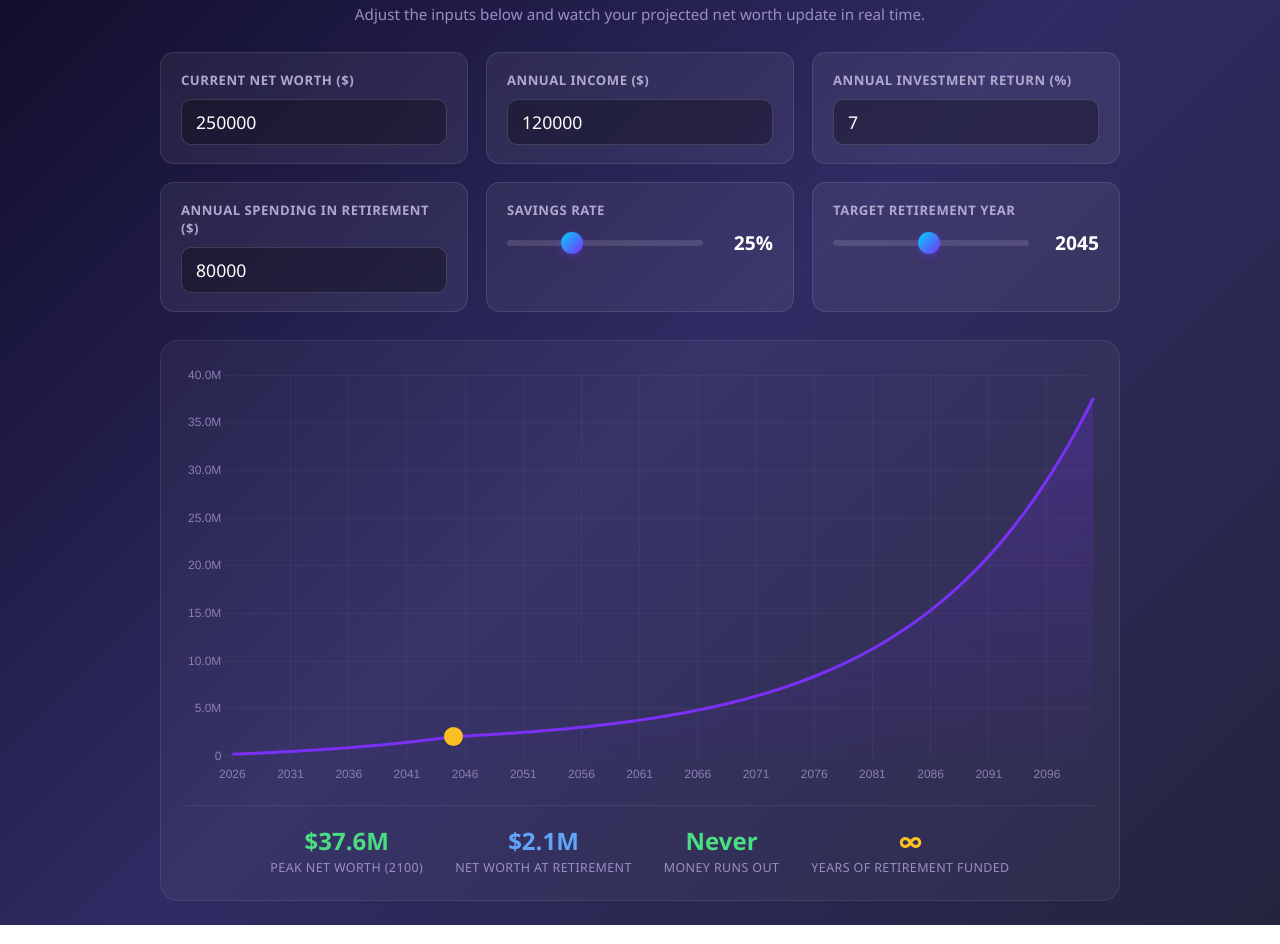
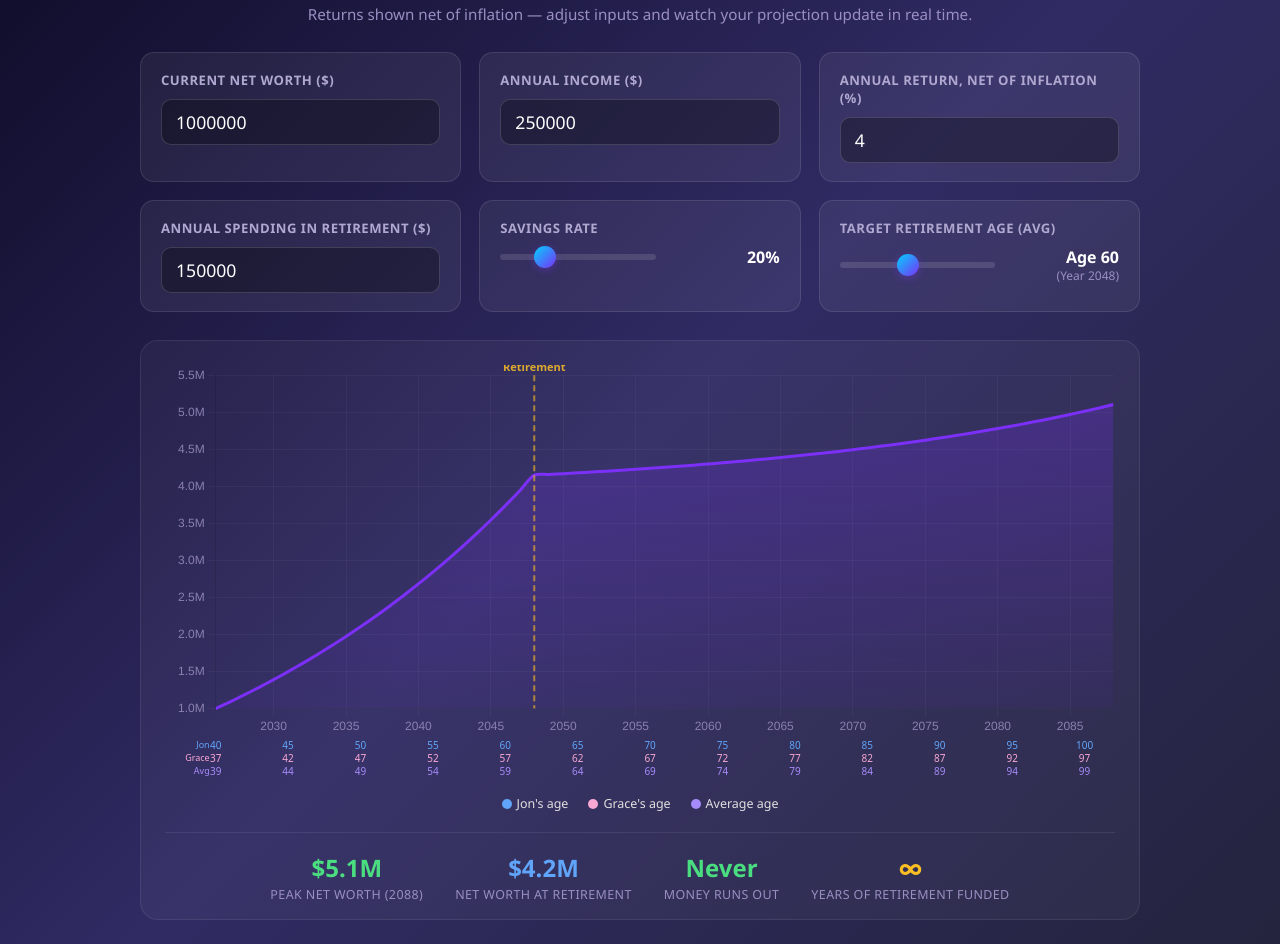
Before and after one commit to jon-hanover/retirement-website, a plain HTML site: page index.html in a window 1280 px wide. Shown: the part 69-1013 px from the top of the page. Drawn offline with nearby package versions, Linux system fonts and the light colour scheme.

Commit message:
Add age-based retirement slider, fixed x-axis with Jon/Grace/Avg age rows
- Update defaults: 1M net worth, 250K income, 4% real return, 20% savings, 150K retirement spend
- Replace retirement year slider with retirement age slider (avg of Jon & Grace)
- Fix x-axis from 2026-2088 with ticks every 5 years
- Add custom age axis plugin drawing Jon/Grace/Avg age rows below x-axis
- Returns now documented as net of inflation

```diff
--- a/index.html
+++ b/index.html
@@ -34,7 +34,7 @@
         }
 
         .container {
-            max-width: 960px;
+            max-width: 1000px;
             margin: 0 auto;
         }
 
@@ -107,24 +107,47 @@
         }
 
         .slider-value {
-            min-width: 56px;
+            min-width: 110px;
             text-align: right;
-            font-size: 1.2rem;
+            font-size: 1rem;
             font-weight: 700;
             color: #fff;
+            line-height: 1.3;
+        }
+        .slider-value .year-hint {
+            display: block;
+            font-size: 0.75rem;
+            font-weight: 400;
+            color: #9a8fc2;
         }
 
         .chart-wrap {
             background: rgba(255,255,255,0.04);
             border: 1px solid rgba(255,255,255,0.08);
             border-radius: 18px;
-            padding: 24px;
+            padding: 24px 24px 16px;
             position: relative;
         }
 
-        canvas {
-            width: 100% !important;
-            max-height: 420px;
+        .chart-container {
+            position: relative;
+            height: 420px;
+        }
+
+        .axis-legend {
+            display: flex;
+            gap: 20px;
+            justify-content: center;
+            margin-top: 10px;
+            font-size: 0.78rem;
+        }
+        .axis-legend span {
+            display: flex;
+            align-items: center;
+            gap: 5px;
+        }
+        .dot {
+            width: 10px; height: 10px; border-radius: 50%; display: inline-block;
         }
 
         .summary {
@@ -137,13 +160,8 @@
             border-top: 1px solid rgba(255,255,255,0.08);
         }
 
-        .stat {
-            text-align: center;
-        }
-        .stat-value {
-            font-size: 1.5rem;
-            font-weight: 700;
-        }
+        .stat { text-align: center; }
+        .stat-value { font-size: 1.5rem; font-weight: 700; }
         .stat-label {
             font-size: 0.78rem;
             color: #9a8fc2;
@@ -156,6 +174,7 @@
         .blue  { color: #60a5fa; }
         .amber { color: #fbbf24; }
         .red   { color: #f87171; }
+        .pink  { color: #f9a8d4; }
 
         @media (max-width: 600px) {
             body { padding: 14px; }
@@ -169,48 +188,55 @@
 
 <div class="container">
     <h1>Retirement Wealth Planner</h1>
-    <p class="subtitle">Adjust the inputs below and watch your projected net worth update in real time.</p>
+    <p class="subtitle">Returns shown net of inflation &mdash; adjust inputs and watch your projection update in real time.</p>
 
     <div class="controls">
         <div class="control-group">
             <label for="netWorth">Current Net Worth ($)</label>
-            <input type="number" id="netWorth" value="250000" step="10000" min="0">
+            <input type="number" id="netWorth" value="1000000" step="50000" min="0">
         </div>
 
         <div class="control-group">
             <label for="income">Annual Income ($)</label>
-            <input type="number" id="income" value="120000" step="5000" min="0">
+            <input type="number" id="income" value="250000" step="10000" min="0">
         </div>
 
         <div class="control-group">
-            <label for="returnRate">Annual Investment Return (%)</label>
-            <input type="number" id="returnRate" value="7" step="0.5" min="0" max="30">
+            <label for="returnRate">Annual Return, Net of Inflation (%)</label>
+            <input type="number" id="returnRate" value="4" step="0.5" min="0" max="20">
         </div>
 
         <div class="control-group">
             <label for="retirementSpending">Annual Spending in Retirement ($)</label>
-            <input type="number" id="retirementSpending" value="80000" step="5000" min="0">
+            <input type="number" id="retirementSpending" value="150000" step="5000" min="0">
         </div>
 
         <div class="control-group">
             <label for="savingsRate">Savings Rate</label>
             <div class="slider-wrap">
-                <input type="range" id="savingsRate" min="0" max="80" value="25" step="1">
-                <span class="slider-value" id="savingsRateVal">25%</span>
+                <input type="range" id="savingsRate" min="0" max="80" value="20" step="1">
+                <span class="slider-value" id="savingsRateVal">20%</span>
             </div>
         </div>
 
         <div class="control-group">
-            <label for="retireYear">Target Retirement Year</label>
+            <label for="retireAge">Target Retirement Age (avg)</label>
             <div class="slider-wrap">
-                <input type="range" id="retireYear" min="2026" max="2065" value="2045" step="1">
-                <span class="slider-value" id="retireYearVal">2045</span>
+                <input type="range" id="retireAge" min="45" max="80" value="60" step="1">
+                <span class="slider-value" id="retireAgeVal">Age 60<span class="year-hint" id="retireYearHint">(Year 2047)</span></span>
             </div>
         </div>
     </div>
 
     <div class="chart-wrap">
-        <canvas id="chart"></canvas>
+        <div class="chart-container">
+            <canvas id="chart"></canvas>
+        </div>
+        <div class="axis-legend">
+            <span><span class="dot" style="background:#60a5fa"></span> Jon's age</span>
+            <span><span class="dot" style="background:#f9a8d4"></span> Grace's age</span>
+            <span><span class="dot" style="background:#a78bfa"></span> Average age</span>
+        </div>
         <div class="summary" id="summary"></div>
     </div>
 </div>
@@ -218,23 +244,117 @@
 <script>
 const $ = id => document.getElementById(id);
 
-const inputs = {
-    netWorth:          $('netWorth'),
-    income:            $('income'),
-    returnRate:        $('returnRate'),
-    retirementSpending:$('retirementSpending'),
-    savingsRate:       $('savingsRate'),
-    retireYear:        $('retireYear'),
+const START_YEAR = 2026;
+const END_YEAR   = 2088;
+const JON_AGE_2026   = 40;
+const GRACE_AGE_2026 = 37;
+
+// Ages for a given year
+function ages(year) {
+    const d = year - START_YEAR;
+    const jon   = JON_AGE_2026 + d;
+    const grace = GRACE_AGE_2026 + d;
+    const avg   = Math.ceil((jon + grace) / 2);
+    return { jon, grace, avg };
+}
+
+// Average age → retirement year
+function ageToYear(age) {
+    // avg age in year Y = ceil(38.5 + (Y - 2026))
+    // Solve: age ≈ 38.5 + (Y - 2026) → Y = round(2026 + age - 38.5)
+    return Math.round(START_YEAR + age - 38.5);
+}
+
+// Custom plugin: draws Jon/Grace/Avg age rows below x-axis
+const ageAxisPlugin = {
+    id: 'ageAxis',
+    afterDraw(chart) {
+        const { ctx, scales: { x } } = chart;
+        if (!x) return;
+
+        ctx.save();
+        ctx.textAlign = 'center';
+        ctx.textBaseline = 'top';
+
+        // Tick years we want to label (every 5)
+        const tickYears = [];
+        for (let y = START_YEAR; y <= END_YEAR; y += 5) tickYears.push(y);
+
+        const baseY = x.bottom + 4;
+        const rowH  = 13;
+
+        tickYears.forEach(year => {
+            const xPos = x.getPixelForValue(year);
+            const { jon, grace, avg } = ages(year);
+
+            ctx.font = '10px system-ui, sans-serif';
+
+            ctx.fillStyle = '#60a5fa';
+            ctx.fillText(jon, xPos, baseY);
+
+            ctx.fillStyle = '#f9a8d4';
+            ctx.fillText(grace, xPos, baseY + rowH);
+
+            ctx.fillStyle = '#a78bfa';
+            ctx.fillText(avg, xPos, baseY + rowH * 2);
+        });
+
+        // Row labels on the left
+        const labelX = x.left - 6;
+        ctx.textAlign = 'right';
+        ctx.font = '9px system-ui, sans-serif';
+        ctx.fillStyle = '#60a5fa';
+        ctx.fillText('Jon', labelX, baseY);
+        ctx.fillStyle = '#f9a8d4';
+        ctx.fillText('Grace', labelX, baseY + rowH);
+        ctx.fillStyle = '#a78bfa';
+        ctx.fillText('Avg', labelX, baseY + rowH * 2);
+
+        ctx.restore();
+    }
 };
 
-const START_YEAR = 2026;
+// Retirement year marker plugin
+const retireLinePlugin = {
+    id: 'retireLine',
+    afterDraw(chart) {
+        const { ctx, scales: { x, y }, data } = chart;
+        if (!x || !chart._retireYear) return;
+
+        const xPos = x.getPixelForValue(chart._retireYear);
+        if (xPos < x.left || xPos > x.right) return;
+
+        ctx.save();
+        ctx.setLineDash([6, 4]);
+        ctx.strokeStyle = 'rgba(251, 191, 36, 0.6)';
+        ctx.lineWidth = 2;
+        ctx.beginPath();
+        ctx.moveTo(xPos, y.top);
+        ctx.lineTo(xPos, y.bottom);
+        ctx.stroke();
+
+        ctx.setLineDash([]);
+        ctx.fillStyle = 'rgba(251, 191, 36, 0.85)';
+        ctx.font = 'bold 11px system-ui, sans-serif';
+        ctx.textAlign = 'center';
+        ctx.textBaseline = 'bottom';
+        ctx.fillText('Retirement', xPos, y.top - 2);
+        ctx.restore();
+    }
+};
+
+// Build full year array (fixed x-axis)
+const allYears = [];
+for (let y = START_YEAR; y <= END_YEAR; y++) allYears.push(y);
 
 // Chart setup
-const ctx = $('chart').getContext('2d');
+const canvasEl = $('chart');
+const ctx = canvasEl.getContext('2d');
+
 const chart = new Chart(ctx, {
     type: 'line',
+    plugins: [ageAxisPlugin, retireLinePlugin],
     data: {
-        labels: [],
         datasets: [{
             label: 'Net Worth',
             data: [],
@@ -250,6 +370,7 @@ const chart = new Chart(ctx, {
     options: {
         responsive: true,
         maintainAspectRatio: false,
+        layout: { padding: { bottom: 48, left: 10 } },
         interaction: { intersect: false, mode: 'index' },
         plugins: {
             legend: { display: false },
@@ -257,28 +378,42 @@ const chart = new Chart(ctx, {
                 backgroundColor: 'rgba(30,20,60,0.92)',
                 titleColor: '#b0a8d0',
                 bodyColor: '#fff',
-                bodyFont: { size: 14, weight: '600' },
+                bodyFont: { size: 13, weight: '600' },
                 padding: 12,
                 cornerRadius: 10,
                 callbacks: {
-                    label: ctx => {
-                        const v = ctx.parsed.y;
-                        return (v >= 0 ? '$' : '-$') + Math.abs(v).toLocaleString('en-US', {maximumFractionDigits:0});
+                    title: items => {
+                        const year = items[0].parsed.x;
+                        const { jon, grace, avg } = ages(year);
+                        return `${year}  ·  Jon ${jon}  Grace ${grace}  Avg ${avg}`;
+                    },
+                    label: item => {
+                        const v = item.parsed.y;
+                        const sign = v >= 0 ? '$' : '-$';
+                        return sign + Math.abs(v).toLocaleString('en-US', {maximumFractionDigits: 0});
                     }
                 }
             }
         },
         scales: {
             x: {
-                ticks: { color: '#8a80b0', maxTicksLimit: 15 },
+                type: 'linear',
+                min: START_YEAR,
+                max: END_YEAR,
+                ticks: {
+                    stepSize: 5,
+                    color: '#8a80b0',
+                    maxRotation: 0,
+                    callback: val => (val % 5 === 0) ? val : null,
+                },
                 grid: { color: 'rgba(255,255,255,0.04)' },
             },
             y: {
                 ticks: {
                     color: '#8a80b0',
                     callback: v => {
-                        if (Math.abs(v) >= 1e6) return (v/1e6).toFixed(1) + 'M';
-                        if (Math.abs(v) >= 1e3) return (v/1e3).toFixed(0) + 'K';
+                        if (Math.abs(v) >= 1e6) return (v / 1e6).toFixed(1) + 'M';
+                        if (Math.abs(v) >= 1e3) return (v / 1e3).toFixed(0) + 'K';
                         return v;
                     }
                 },
@@ -289,135 +424,86 @@ const chart = new Chart(ctx, {
 });
 
 function compute() {
-    const netWorth0   = parseFloat(inputs.netWorth.value) || 0;
-    const income      = parseFloat(inputs.income.value) || 0;
-    const returnPct   = (parseFloat(inputs.returnRate.value) || 0) / 100;
-    const savePct     = (parseFloat(inputs.savingsRate.value) || 0) / 100;
-    const retireYear  = parseInt(inputs.retireYear.value) || 2045;
-    const retireSpend = parseFloat(inputs.retirementSpending.value) || 0;
+    const netWorth0    = parseFloat($('netWorth').value)            || 0;
+    const income       = parseFloat($('income').value)              || 0;
+    const returnPct    = (parseFloat($('returnRate').value)         || 0) / 100;
+    const savePct      = (parseFloat($('savingsRate').value)        || 0) / 100;
+    const retireAge    = parseInt($('retireAge').value)             || 60;
+    const retireSpend  = parseFloat($('retirementSpending').value)  || 0;
+    const retireYear   = ageToYear(retireAge);
 
-    const years = [];
-    const values = [];
+    // Update slider display
+    $('savingsRateVal').textContent = $('savingsRate').value + '%';
+    $('retireAgeVal').childNodes[0].textContent = 'Age ' + retireAge;
+    $('retireYearHint').textContent = '(Year ' + retireYear + ')';
+
+    const data = [];
     let nw = netWorth0;
-    let peakNW = nw;
-    let peakYear = START_YEAR;
+    let peakNW = nw, peakYear = START_YEAR;
     let depletedYear = null;
 
-    const MAX_YEAR = 2100;
-
-    for (let y = START_YEAR; y <= MAX_YEAR; y++) {
-        years.push(y);
-        values.push(Math.round(nw));
+    for (let y = START_YEAR; y <= END_YEAR; y++) {
+        data.push({ x: y, y: Math.round(nw) });
 
         if (nw > peakNW) { peakNW = nw; peakYear = y; }
+        if (nw <= 0 && y >= retireYear && !depletedYear) depletedYear = y;
 
-        if (nw <= 0 && y > retireYear && !depletedYear) {
-            depletedYear = y;
-        }
-
-        // advance
         if (y < retireYear) {
-            // working: earn, save, invest
-            const saved = income * savePct;
-            nw = (nw + saved) * (1 + returnPct);
+            nw = (nw + income * savePct) * (1 + returnPct);
         } else {
-            // retired: spend, invest remaining
             nw = (nw - retireSpend) * (1 + returnPct);
         }
     }
 
-    // Trim chart: stop 3 years after depletion or at MAX_YEAR
-    let endIdx = years.length;
-    if (depletedYear) {
-        endIdx = Math.min(endIdx, depletedYear - START_YEAR + 4);
-    }
+    // Gradient fill
+    const gradient = ctx.createLinearGradient(0, 0, 0, canvasEl.clientHeight);
+    gradient.addColorStop(0, 'rgba(123,47,247,0.28)');
+    gradient.addColorStop(1, 'rgba(123,47,247,0.0)');
 
-    const trimYears = years.slice(0, endIdx);
-    const trimValues = values.slice(0, endIdx);
-
-    // Gradient fill
-    const gradient = ctx.createLinearGradient(0, 0, 0, ctx.canvas.clientHeight);
-    gradient.addColorStop(0, 'rgba(123, 47, 247, 0.25)');
-    gradient.addColorStop(1, 'rgba(123, 47, 247, 0.0)');
-
-    chart.data.labels = trimYears;
-    chart.data.datasets[0].data = trimValues;
+    chart.data.datasets[0].data = data;
     chart.data.datasets[0].backgroundColor = gradient;
-    chart.data.datasets[0].fill = true;
-
-    // Color line segments: green while positive, red while negative
     chart.data.datasets[0].segment = {
-        borderColor: ctx => {
-            return ctx.p1.parsed.y < 0 ? '#f87171' : '#7b2ff7';
-        }
+        borderColor: seg => seg.p1.parsed.y < 0 ? '#f87171' : '#7b2ff7'
     };
 
-    // Retirement year annotation via a second dataset (vertical dashed line)
-    if (chart.data.datasets.length === 1) {
-        chart.data.datasets.push({
-            label: 'Retirement',
-            data: [],
-            borderColor: 'rgba(251, 191, 36, 0.5)',
-            borderWidth: 2,
-            borderDash: [6, 4],
-            pointRadius: 0,
-            pointHitRadius: 0,
-            fill: false,
-            tension: 0,
-        });
-    }
-    // Build vertical line data at retirement year
-    const retireIdx = retireYear - START_YEAR;
-    const retireLine = trimYears.map((y, i) => i === retireIdx ? null : undefined);
-    // Actually, let's use a simpler approach — mark with annotation-style points
-    const maxVal = Math.max(...trimValues, 0);
-    const minVal = Math.min(...trimValues, 0);
-    const retireLineData = trimYears.map(y => y === retireYear ? undefined : null);
-    // Vertical line via array
-    const vLineData = trimYears.map(y => {
-        if (y === retireYear) return maxVal * 1.05;
-        return null;
-    });
-    // Simpler: just highlight retirement year point on main dataset
-    chart.data.datasets[0].pointRadius = trimYears.map(y => y === retireYear ? 8 : 0);
-    chart.data.datasets[0].pointBackgroundColor = trimYears.map(y => y === retireYear ? '#fbbf24' : 'transparent');
-    chart.data.datasets[0].pointBorderColor = trimYears.map(y => y === retireYear ? '#fbbf24' : 'transparent');
-
-    // Remove the second dataset if we added it — keep it clean
-    if (chart.data.datasets.length > 1) chart.data.datasets.length = 1;
-
+    chart._retireYear = retireYear;
     chart.update('none');
 
     // Summary stats
-    const retireNW = values[retireYear - START_YEAR] || 0;
+    const retireNW = data[retireYear - START_YEAR]?.y ?? 0;
     const yearsOfWealth = depletedYear ? depletedYear - retireYear : '∞';
+    const depletedAge = depletedYear ? ages(depletedYear).avg : null;
 
     const fmt = v => {
-        const neg = v < 0;
-        const a = Math.abs(v);
-        let s;
-        if (a >= 1e6) s = '$' + (a/1e6).toFixed(1) + 'M';
-        else if (a >= 1e3) s = '$' + (a/1e3).toFixed(0) + 'K';
-        else s = '$' + a.toLocaleString();
+        const neg = v < 0, a = Math.abs(v);
+        let s = a >= 1e6 ? '$' + (a/1e6).toFixed(1) + 'M'
+              : a >= 1e3 ? '$' + (a/1e3).toFixed(0) + 'K'
+              : '$' + a.toLocaleString();
         return neg ? '-' + s : s;
     };
 
     $('summary').innerHTML = `
-        <div class="stat"><div class="stat-value green">${fmt(peakNW)}</div><div class="stat-label">Peak Net Worth (${peakYear})</div></div>
-        <div class="stat"><div class="stat-value blue">${fmt(retireNW)}</div><div class="stat-label">Net Worth at Retirement</div></div>
-        <div class="stat"><div class="stat-value ${depletedYear ? 'red' : 'green'}">${depletedYear || 'Never'}</div><div class="stat-label">Money Runs Out</div></div>
-        <div class="stat"><div class="stat-value amber">${yearsOfWealth === '∞' ? '∞' : yearsOfWealth + ' yrs'}</div><div class="stat-label">Years of Retirement Funded</div></div>
+        <div class="stat">
+            <div class="stat-value green">${fmt(peakNW)}</div>
+            <div class="stat-label">Peak Net Worth (${peakYear})</div>
+        </div>
+        <div class="stat">
+            <div class="stat-value blue">${fmt(retireNW)}</div>
+            <div class="stat-label">Net Worth at Retirement</div>
+        </div>
+        <div class="stat">
+            <div class="stat-value ${depletedYear ? 'red' : 'green'}">${depletedYear ? depletedYear + ' (avg age ' + depletedAge + ')' : 'Never'}</div>
+            <div class="stat-label">Money Runs Out</div>
+        </div>
+        <div class="stat">
+            <div class="stat-value amber">${yearsOfWealth === '∞' ? '∞' : yearsOfWealth + ' yrs'}</div>
+            <div class="stat-label">Years of Retirement Funded</div>
+        </div>
     `;
 }
 
-// Bind events
-Object.values(inputs).forEach(el => {
-    el.addEventListener('input', () => {
-        $('savingsRateVal').textContent = inputs.savingsRate.value + '%';
-        $('retireYearVal').textContent  = inputs.retireYear.value;
-        compute();
-    });
-});
+['netWorth','income','returnRate','retirementSpending','savingsRate','retireAge']
+    .forEach(id => $(id).addEventListener('input', compute));
 
 compute();
 </script>
```
